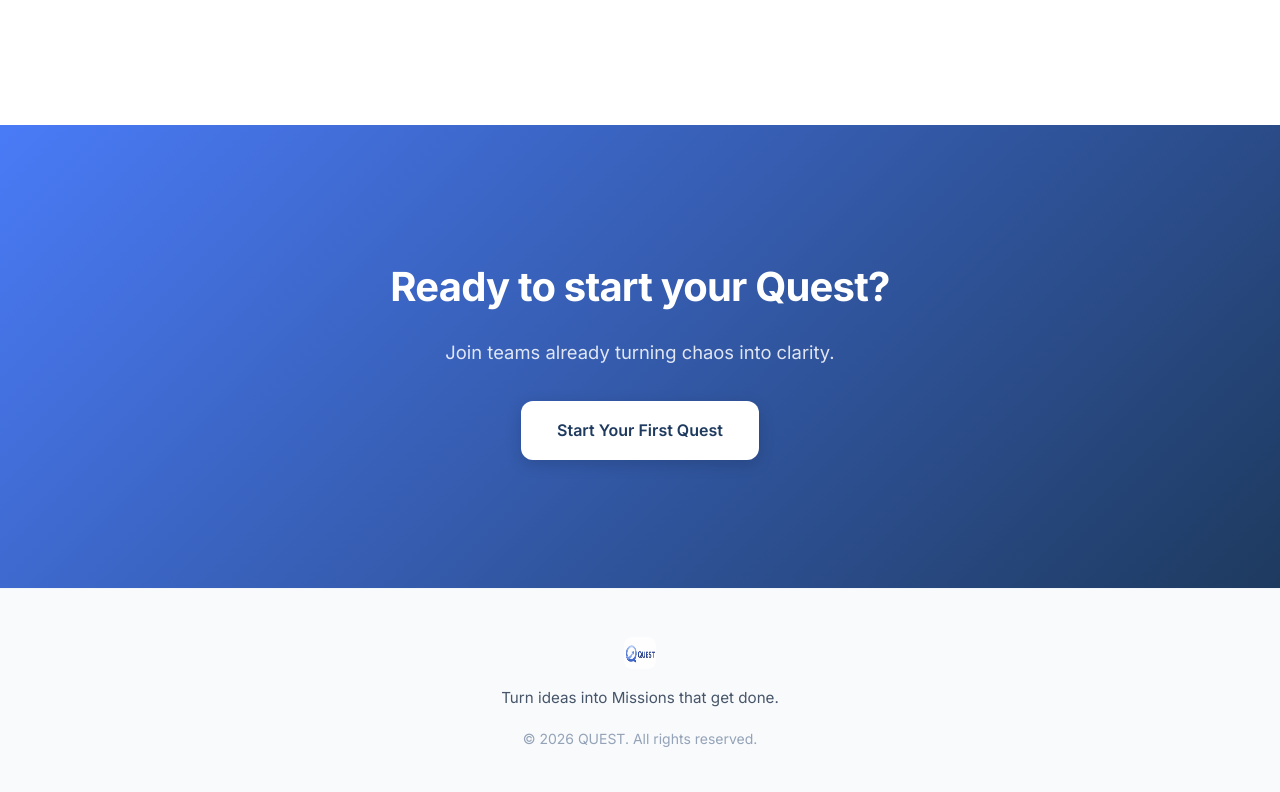
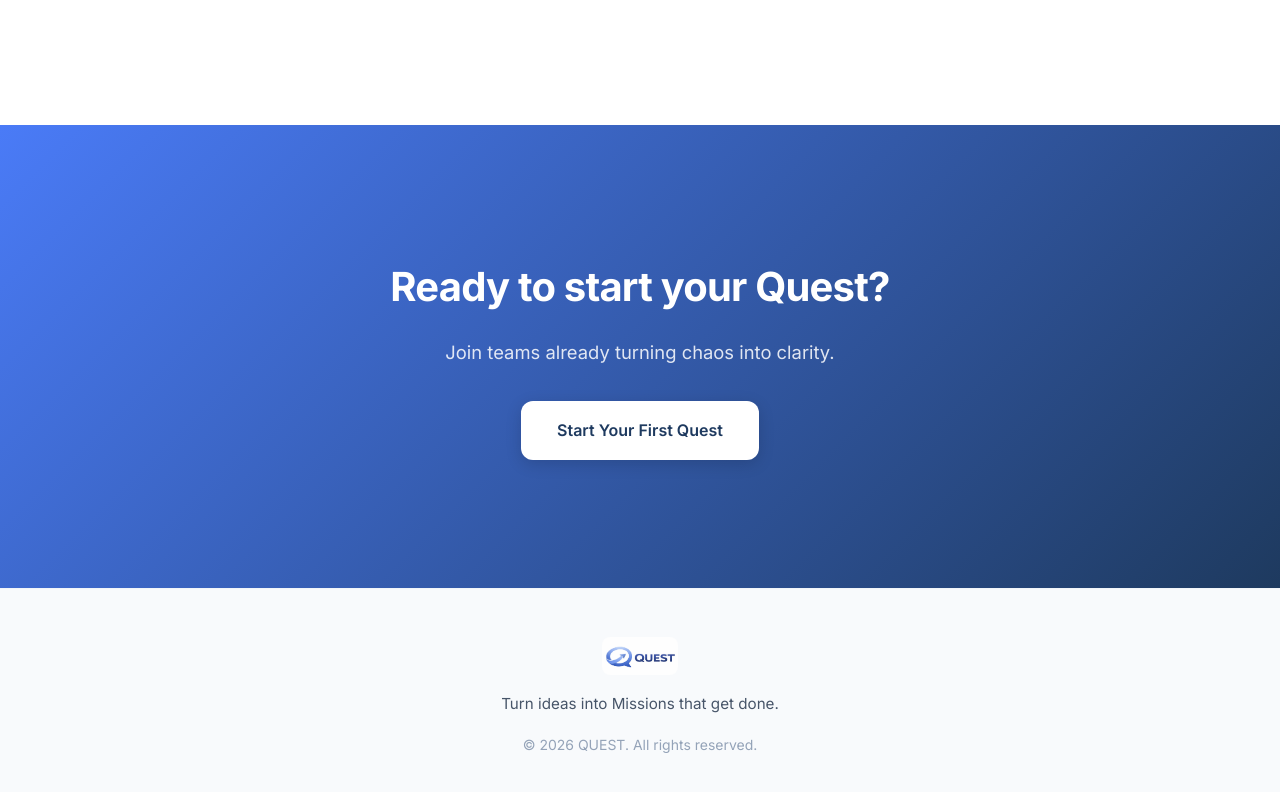
Before and after one commit to ADEGBITE-Oluwapelumi/getquestapp-landing, a plain HTML site: page index.html in a window 1280 px wide. Shown: the part 4758-5550 px from the top of the page. Drawn offline with nearby package versions, Linux system fonts and the light colour scheme.

Commit message:
Update styles.css

```diff
--- a/styles.css
+++ b/styles.css
@@ -840,8 +840,8 @@ a {
 }
 
 .footer-logo img {
-    width: 32px;
-    height: 32px;
+    height: 38px;
+    max-width: 150px;
     border-radius: var(--radius-sm);
 }
 
```
